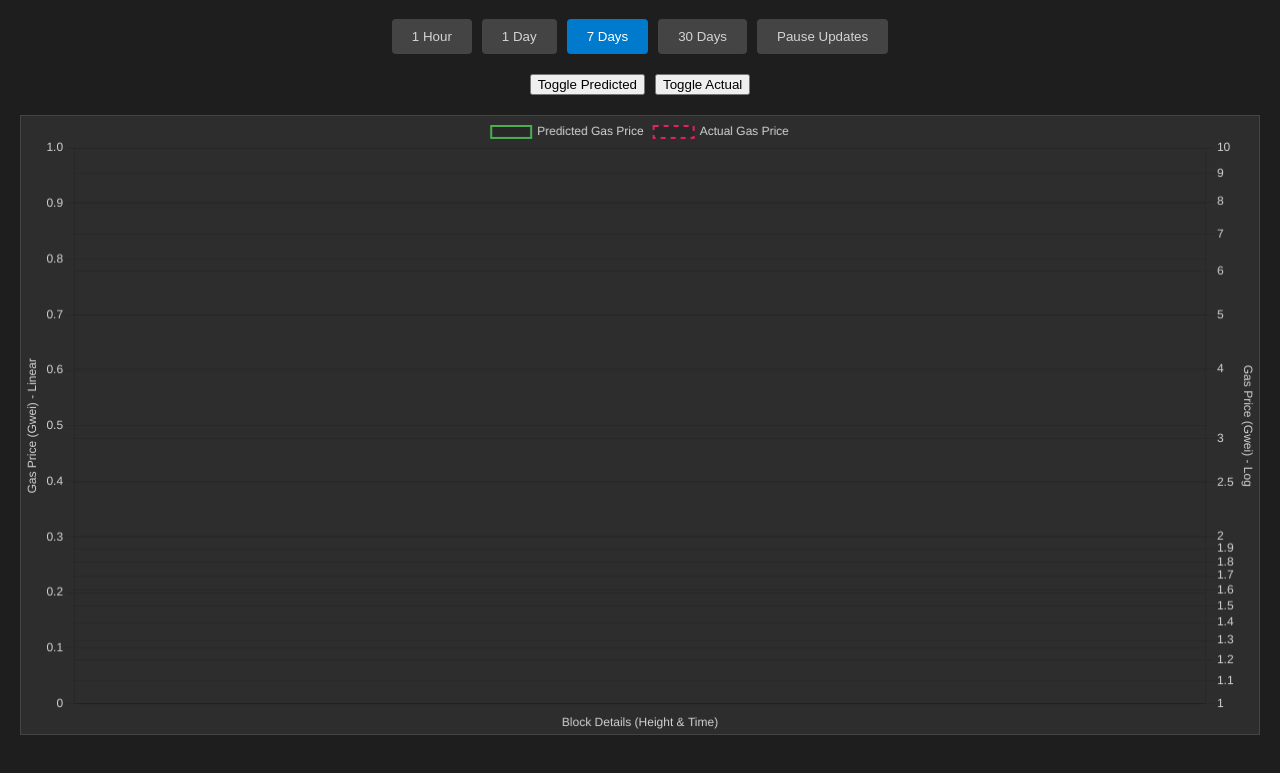
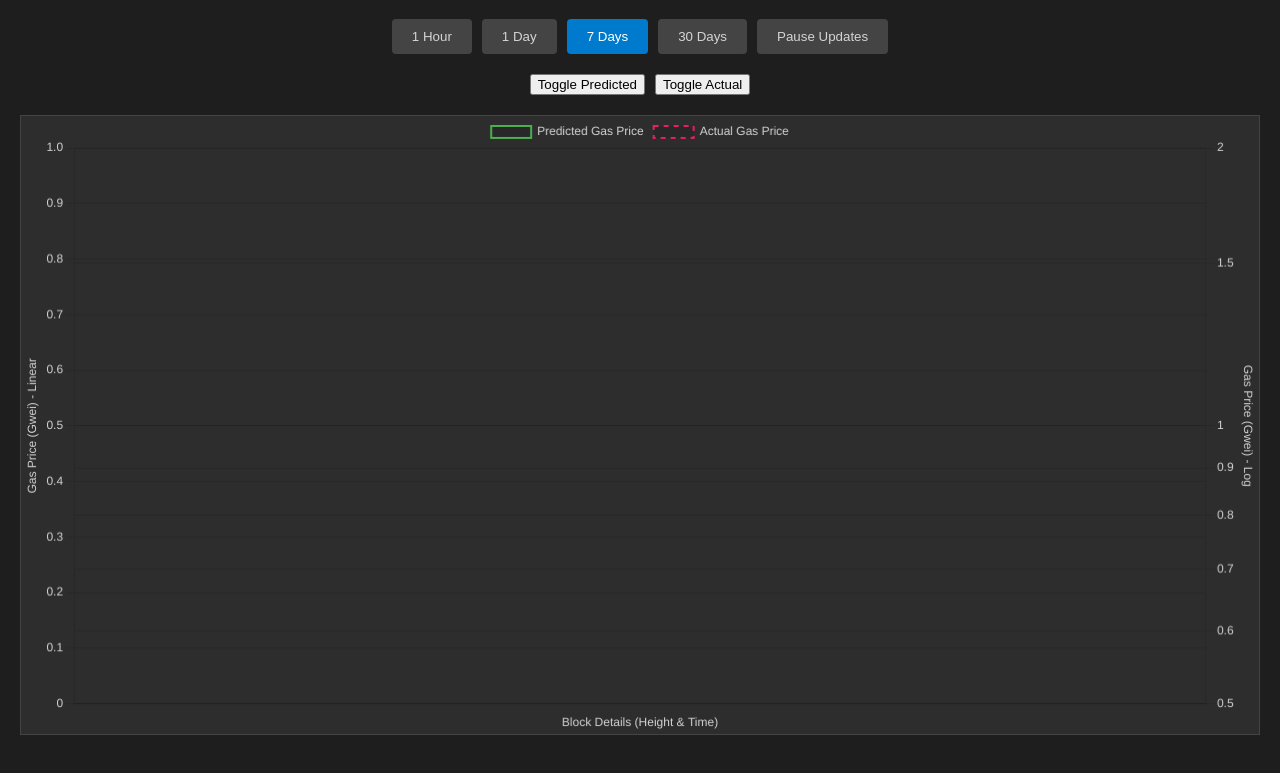
Before and after one commit to cordt-sei/gasPriceTracker, a website: page public/index.html in a window 1280 px wide. Shown: the part 81-854 px from the top of the page. Drawn offline with nearby package versions, Linux system fonts and the light colour scheme; no server answers.

Commit message:
improve scaling

```diff
--- a/public/index.html
+++ b/public/index.html
@@ -49,7 +49,6 @@
       color: white;
     }
 
-    /* Extra container just for the toggle line buttons */
     .toggle-controls {
       display: flex;
       gap: 10px;
@@ -67,7 +66,6 @@
     <button id="pauseUpdates">Pause Updates</button>
   </div>
 
-  <!-- New toggle buttons for lines -->
   <div class="toggle-controls">
     <button id="togglePredicted">Toggle Predicted</button>
     <button id="toggleActual">Toggle Actual</button>
@@ -81,13 +79,10 @@
     const sevenDaysButton = document.getElementById("sevenDays");
     const thirtyDaysButton = document.getElementById("thirtyDays");
     const pauseUpdatesButton = document.getElementById("pauseUpdates");
-
-    // Our new toggle buttons
     const togglePredictedButton = document.getElementById("togglePredicted");
     const toggleActualButton = document.getElementById("toggleActual");
 
     const buttons = [oneHourButton, oneDayButton, sevenDaysButton, thirtyDaysButton];
-
     let isPaused = false;
     let currentRange = "7d";
 
@@ -97,7 +92,7 @@
       button.classList.add("active");
     };
 
-    // Event listeners for range buttons
+    // Range filter button events
     oneHourButton.addEventListener("click", () => {
       setActiveButton(oneHourButton);
       currentRange = "1h";
@@ -124,6 +119,7 @@
       pauseUpdatesButton.textContent = isPaused ? "Resume Updates" : "Pause Updates";
     });
 
+    // Initialize the chart
     const ctx = document.getElementById("gasPriceChart").getContext("2d");
     const chart = new Chart(ctx, {
       type: "line",
@@ -137,7 +133,9 @@
             borderWidth: 2,
             pointRadius: 4,
             fill: false,
-            yAxisID: "yLog",        // Logarithmic axis
+            yAxisID: "yLog",
+            showLine: true,
+            spanGaps: true,
           },
           {
             label: "Actual Gas Price",
@@ -147,7 +145,7 @@
             borderWidth: 2,
             pointRadius: 4,
             fill: false,
-            yAxisID: "yLinear",     // Linear axis
+            yAxisID: "yLinear",
           },
         ],
       },
@@ -173,7 +171,7 @@
             title: {
               display: true,
               text: "Block Details (Height & Time)",
-              color: "#d4d4d4"
+              color: "#d4d4d4",
             },
             ticks: { color: "#d4d4d4" },
           },
@@ -197,6 +195,8 @@
               text: "Gas Price (Gwei) - Log",
               color: "#d4d4d4",
             },
+            min: 0.5,
+            max: 2,
             ticks: {
               color: "#d4d4d4",
               callback: function (value) {
@@ -208,26 +208,25 @@
       },
     });
 
-    // Toggle line event listeners
+    // Toggle line events
     togglePredictedButton.addEventListener("click", () => {
       const predictedDataset = chart.data.datasets[0];
       predictedDataset.hidden = !predictedDataset.hidden;
       chart.update();
     });
-
     toggleActualButton.addEventListener("click", () => {
       const actualDataset = chart.data.datasets[1];
       actualDataset.hidden = !actualDataset.hidden;
       chart.update();
     });
 
+    // Data fetch
     const fetchData = async () => {
       if (isPaused) return;
       try {
         const response = await fetch(`/api/chart-data?range=${currentRange}`);
         const { seiData, evmData } = await response.json();
 
-        // Build chart data
         const labels = seiData.map(
           (d) => `Block: ${d.blockNumber}\n${new Date(d.timestamp).toLocaleTimeString()}`
         );
@@ -235,15 +234,15 @@
         const actualGasPrices = evmData.map((d) => d.confidence99 || 0);
 
         chart.data.labels = labels;
-        chart.data.datasets[0].data = predictedGasPrices; // Green line (log axis)
-        chart.data.datasets[1].data = actualGasPrices;    // Pink line (linear axis)
+        chart.data.datasets[0].data = predictedGasPrices;
+        chart.data.datasets[1].data = actualGasPrices;
         chart.update();
       } catch (error) {
         console.error("Error fetching chart data:", error);
       }
     };
 
-    setInterval(fetchData, 3000); // Poll every 3 seconds
+    setInterval(fetchData, 3000); // Refresh every 3s
     fetchData(); // Initial load
   </script>
 </body>
```
